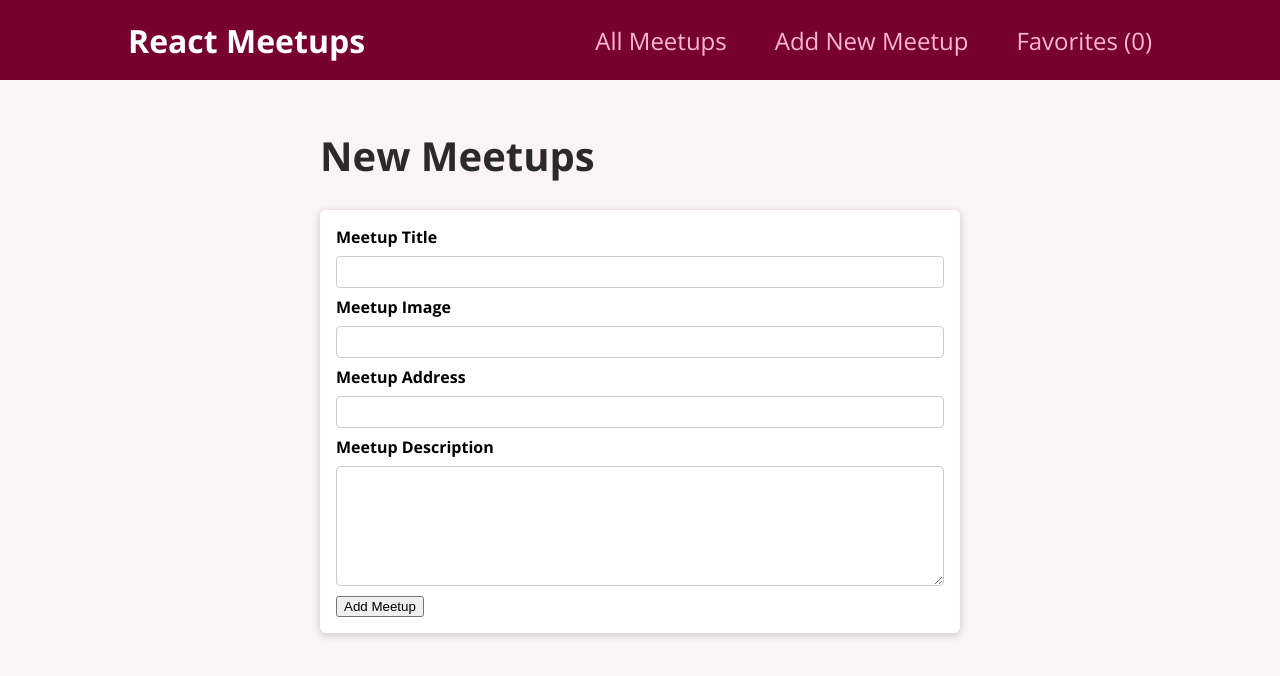
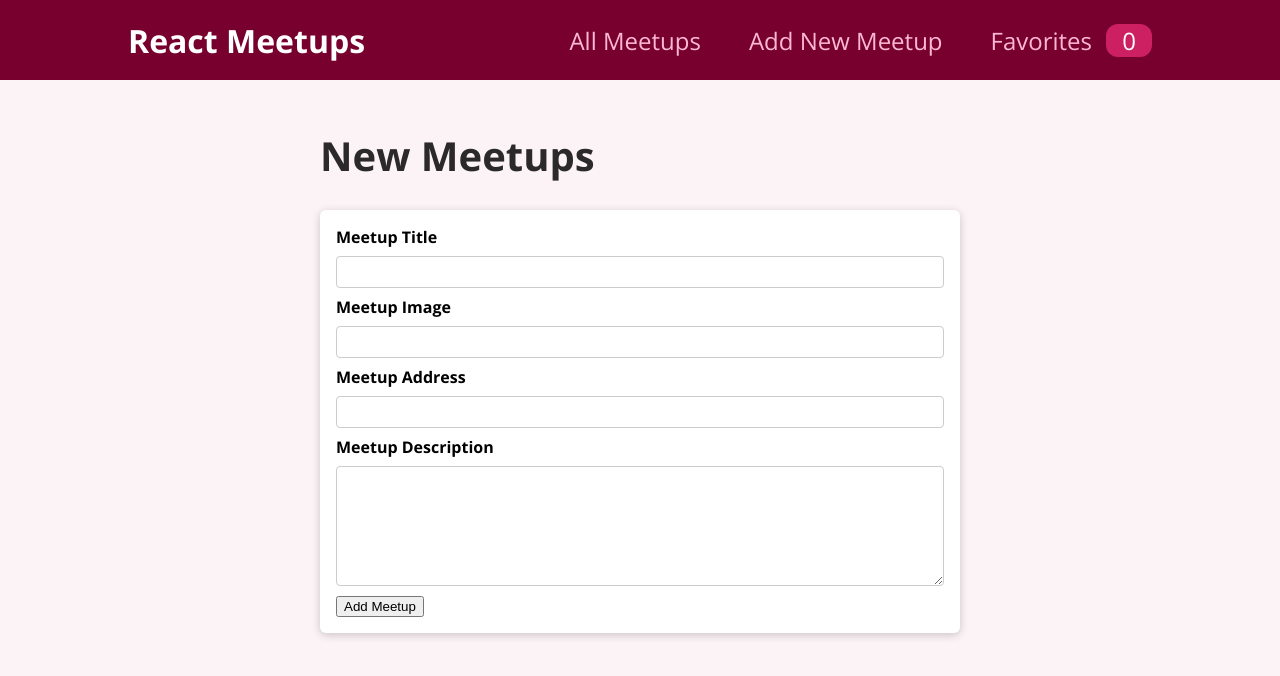
Before and after one commit to Tajveez/react-ad-v2, a React (Create React App) app: page /new-meetup in a window 1280 px wide. Shown: the top 676 px of the page. Built offline with nearby package versions, Linux system fonts and the light colour scheme.

Commit message:
Badge added

```diff
--- a/src/components/layout/MainNavigation.js
+++ b/src/components/layout/MainNavigation.js
@@ -16,7 +16,7 @@ const MainNavigation = () => {
                         <Link to="/new-meetup">Add New Meetup</Link>
                     </li>
                     <li>
-                        <Link to="/favorites">Favorites ({favoritesCtx.totalFavorites})</Link>
+                        <Link to="/favorites">Favorites <span className={navCss.badge}>{favoritesCtx.totalFavorites}</span></Link>
                     </li>
                 </ul>
             </nav>
```
